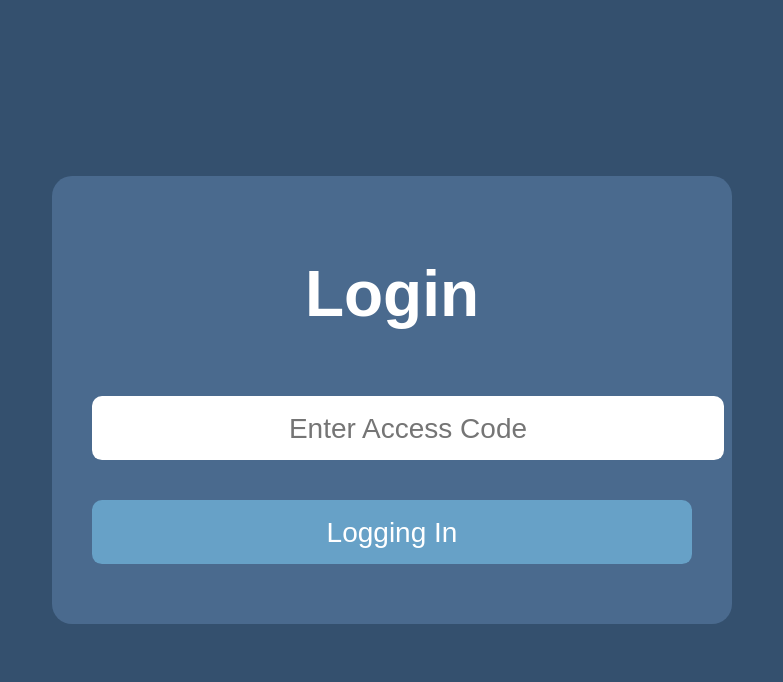
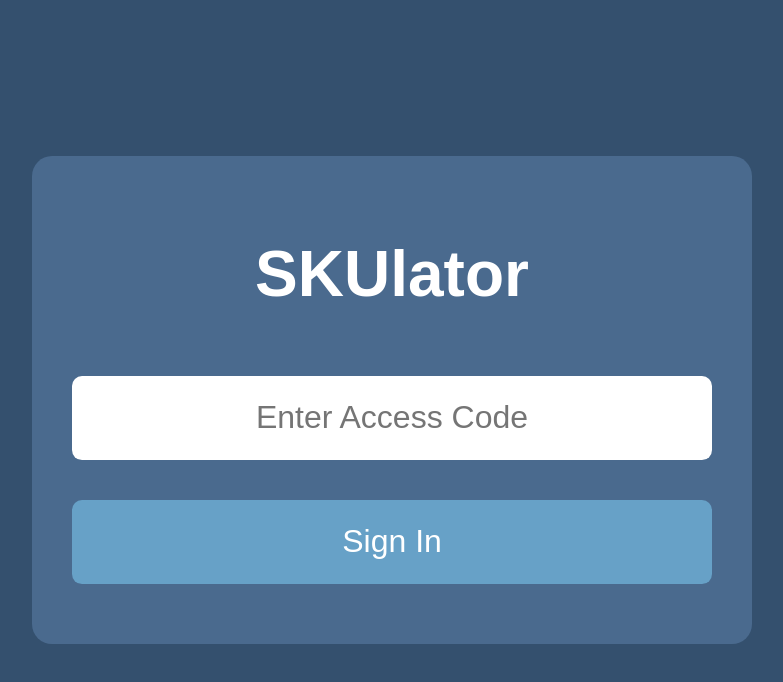
Before and after one commit to Ahmedvigilant/AudienHearingCalculator, a plain HTML site: page index.html in a window 1280 px wide. Shown: the whole page, without its empty margins (248-1031 px from the left). Drawn offline with Linux system fonts and the light colour scheme.

Commit message:
Update index.html

```diff
--- a/index.html
+++ b/index.html
@@ -20,17 +20,18 @@
             background-color: #4a6a8e;
             padding: 20px;
             border-radius: 10px;
-            width: 300px;
+            width: 320px;
             transform: scale(2); /* Increase the size to 2x */
         }
         select, input, button {
-            font-size: 14px;
-            padding: 8px;
+            font-size: 16px;
+            padding: 12px; /* Increased padding for better alignment */
             margin: 10px 0;
             border-radius: 5px;
             border: none;
             width: 100%;
             text-align: center;
+            box-sizing: border-box; /* Ensure consistent sizing */
         }
         button {
             background-color: #67a1c7;
@@ -52,9 +53,9 @@
 <body>
     <!-- Login Section -->
     <div class="login-container" id="login-container">
-        <h1>Login</h1>
+        <h1>SKUlator</h1>
         <input type="password" id="accessCode" placeholder="Enter Access Code">
-        <button onclick="checkAccessCode()">Logging In</button>
+        <button onclick="checkAccessCode()">Sign In</button>
         <p id="error-message" class="error-message">Incorrect code, please try again.</p>
     </div>
 
```
